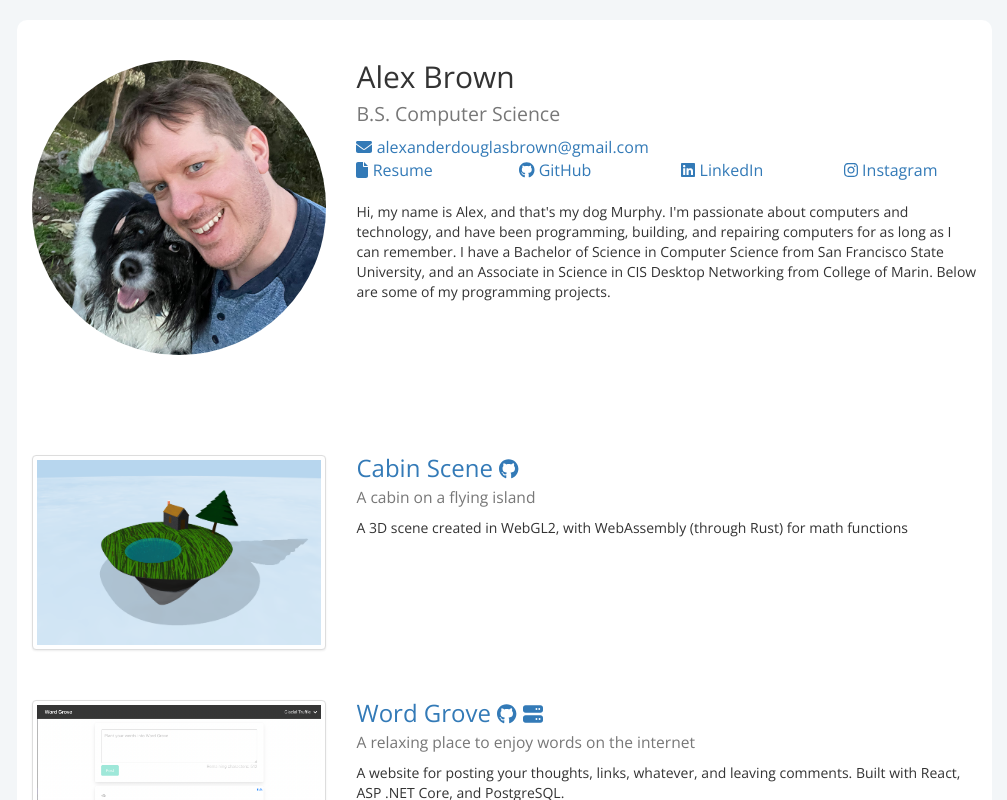
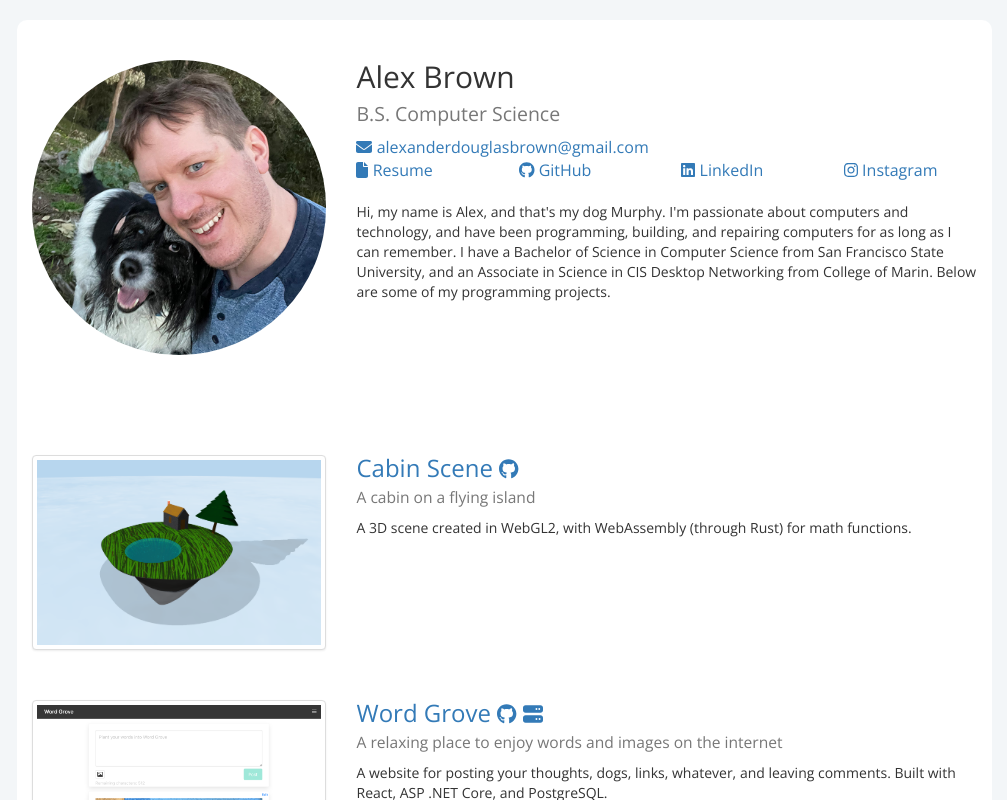
Before and after one commit to alexanderdouglasbrown/portfolio, a React (Create React App) app: page / in a window 1280 px wide. Shown: the top 800 px of the page, without its empty margins (136-1143 px from the left). Built offline with nearby package versions, Linux system fonts and the light colour scheme.

Commit message:
New image for Word Grove, and some text touch-ups

```diff
--- a/src/App.js
+++ b/src/App.js
@@ -52,19 +52,19 @@ const App = props => {
               url="https://alexanderdouglasbrown.github.io/Cabin-Scene/"
               giturl="https://github.com/alexanderdouglasbrown/Cabin-Scene"
             >
-              A 3D scene created in WebGL2, with WebAssembly (through Rust) for math functions
+              A 3D scene created in WebGL2, with WebAssembly (through Rust) for math functions.
             </Project>
             <Project
               showLightboxCallback={showLightbox}
               title="Word Grove"
               image="images/word-grove.png"
               video="videos/word-grove.mp4"
-              description="A relaxing place to enjoy words on the internet"
+              description="A relaxing place to enjoy words and images on the internet"
               url="https://wordgrove.net"
               giturl="https://github.com/alexanderdouglasbrown/Word-Grove"
               serverurl="https://github.com/alexanderdouglasbrown/Word-Grove-API"
             >
-              A website for posting your thoughts, links, whatever, and leaving comments. Built with React, ASP .NET Core, and PostgreSQL.
+              A website for posting your thoughts, dogs, links, whatever, and leaving comments. Built with React, ASP .NET Core, and PostgreSQL.
             </Project>
             <Project
               showLightboxCallback={showLightbox}
```
Also changed, not shown: public/images/word-grove.png.
